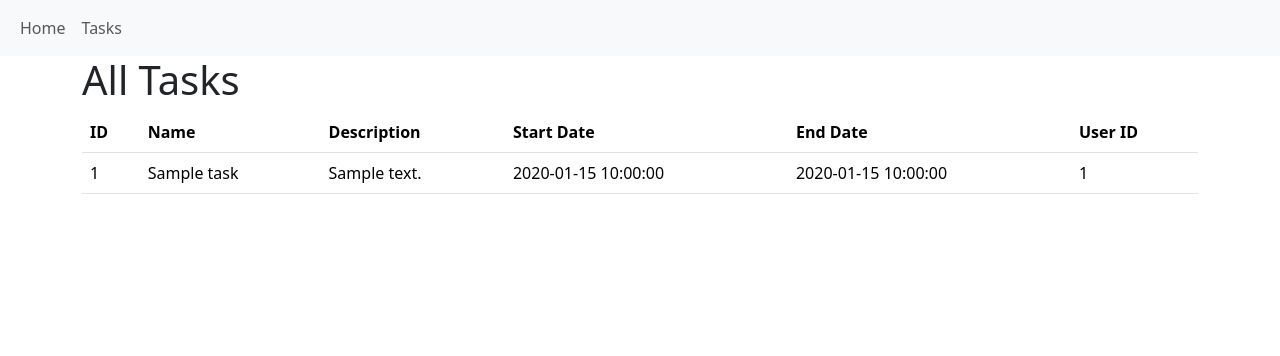
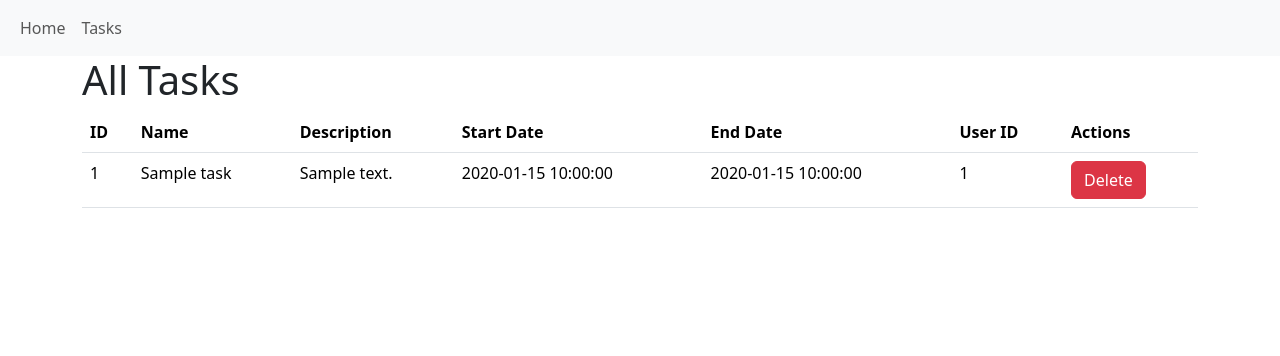
Before and after one commit to ljackson330/task-tracker, a Flask app: page /tasks in a window 1280 px wide. Shown: the top 356 px of the page. Run offline with Flask 3, Linux system fonts and the light colour scheme; tables that the repository leaves empty hold one stand-in row (values such as "Sample post").

Commit message:
delete button (#15)
Co-authored-by: igordjasic <119559990+igordjasic@users.noreply.github.com>

```diff
--- a/routes/html_routes.py
+++ b/routes/html_routes.py
@@ -1,4 +1,5 @@
-from flask import Blueprint, render_template
+from flask import Blueprint, render_template, redirect, url_for
+from db import db
 from models import User, Task
 
 html_routes_bp = Blueprint('html_routes', __name__)
@@ -24,3 +25,13 @@ def tasks():
     """
     tasks = Task.query.all()
     return render_template("tasks.html", tasks=tasks)
+
+@html_routes_bp.route("/tasks/<int:task_id>/delete", methods=["POST"])
+def delete_task(task_id):
+    """
+    Deletes a task from the database based on the provided task ID
+    """
+    task = Task.query.get_or_404(task_id)
+    db.session.delete(task)
+    db.session.commit()
+    return redirect(url_for("html_routes.tasks"))
--- a/templates/tasks.html
+++ b/templates/tasks.html
@@ -12,6 +12,7 @@
                 <th>Start Date</th>
                 <th>End Date</th>
                 <th>User ID</th>
+                <th>Actions</th>
             </tr>
         </thead>
         <tbody>
@@ -25,6 +26,11 @@
                 <td>{{ task.start_date }}</td>
                 <td>{{ task.end_date }}</td>
                 <td>{{ task.user_id }}</td>
+                <td>
+                    <form method="post" action="{{ url_for('html_routes.delete_task', task_id=task.id) }}">
+                        <button type="submit" class="btn btn-danger">Delete</button>
+                    </form>
+                </td>
             </tr>
             {% endfor %}
         </tbody>
```
Also changed, not shown: example_dir/milan.txt (added).
